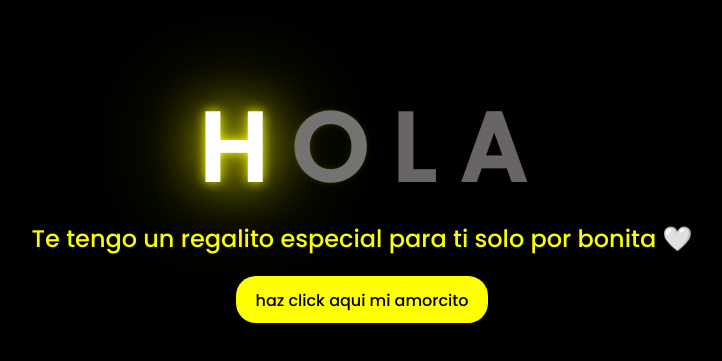
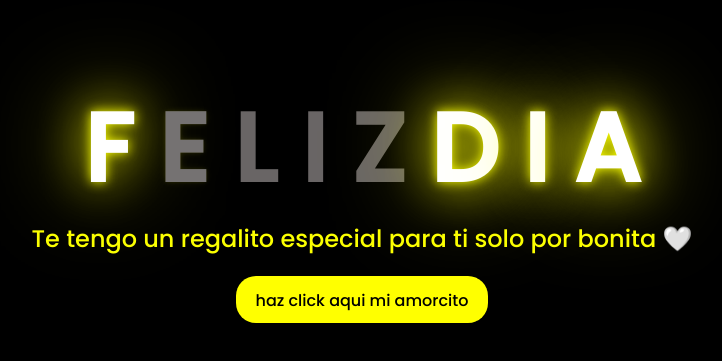
Before and after one commit to shark2777/florecitas, a plain HTML site: page index.html in a window 1280 px wide. Shown: the part 209-570 px from the top of the page, without its empty margins (286-1008 px from the left). Drawn offline with Linux system fonts and the light colour scheme.

Commit message:
Update index.html

```diff
--- a/index.html
+++ b/index.html
@@ -11,9 +11,14 @@
 <body>
     <div class="greetings">
 
-        <span>H</span>
-        <span>O</span>
+        <span>F</span>
+        <span>E</span>
         <span>L</span>
+        <span>I</span>
+        <span>Z</span>
+        <span> </span>
+        <span>D</span>
+        <span>I</span>
         <span>A</span>
     </div>
     <div class="greetings">
```
